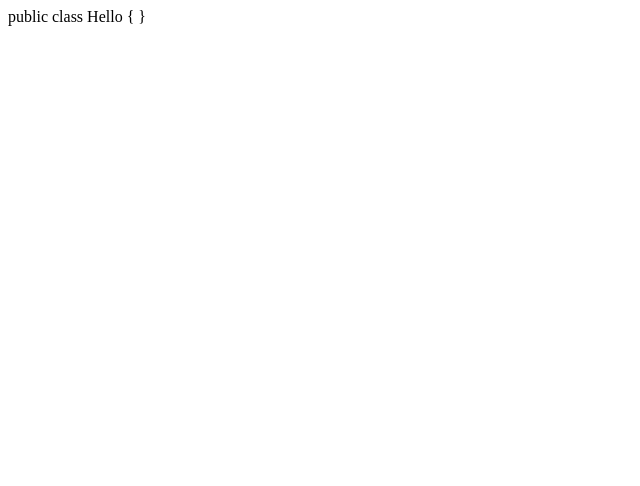
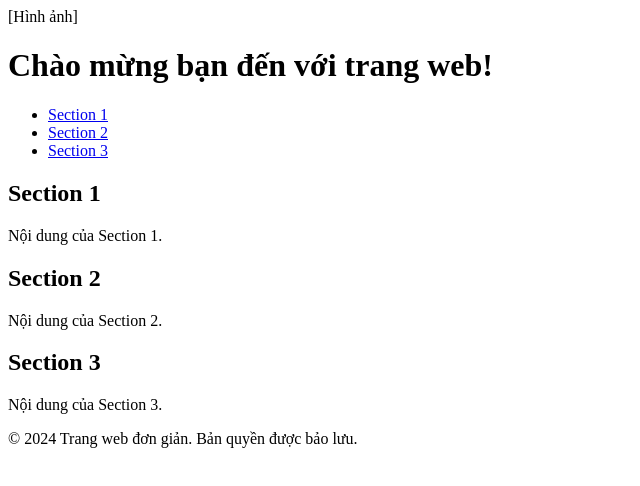
Before and after one commit to NGUYENB2005806/LAP1, a plain HTML site: page index.html in a window 1280 px wide. Shown: the whole page, without its empty margins (0-640 px from the left). Drawn offline with Linux system fonts and the light colour scheme.

Commit message:
modified index.html

```diff
--- a/index.html
+++ b/index.html
@@ -1,3 +1,43 @@
-public class Hello {
+[Hình ảnh]
+<!DOCTYPE html>
+<html lang="en">
+<head>
+  <meta charset="UTF-8">
+  <meta name="viewport" content="width=device-width, initial-scale=1.0">
+  <title>Trang Web Đơn Giản</title>
+</head>
+<body>
+  <header>
+    <h1>Chào mừng bạn đến với trang web!</h1>
+  </header>
 
-}
+  <nav>
+    <ul>
+      <li><a href="#section1">Section 1</a></li>
+      <li><a href="#section2">Section 2</a></li>
+      <li><a href="#section3">Section 3</a></li>
+    </ul>
+  </nav>
+
+  <main>
+    <section id="section1">
+      <h2>Section 1</h2>
+      <p>Nội dung của Section 1.</p>
+    </section>
+
+    <section id="section2">
+      <h2>Section 2</h2>
+      <p>Nội dung của Section 2.</p>
+    </section>
+
+    <section id="section3">
+      <h2>Section 3</h2>
+      <p>Nội dung của Section 3.</p>
+    </section>
+  </main>
+
+  <footer>
+    <p>© 2024 Trang web đơn giản. Bản quyền được bảo lưu.</p>
+  </footer>
+</body>
+</html>
```
